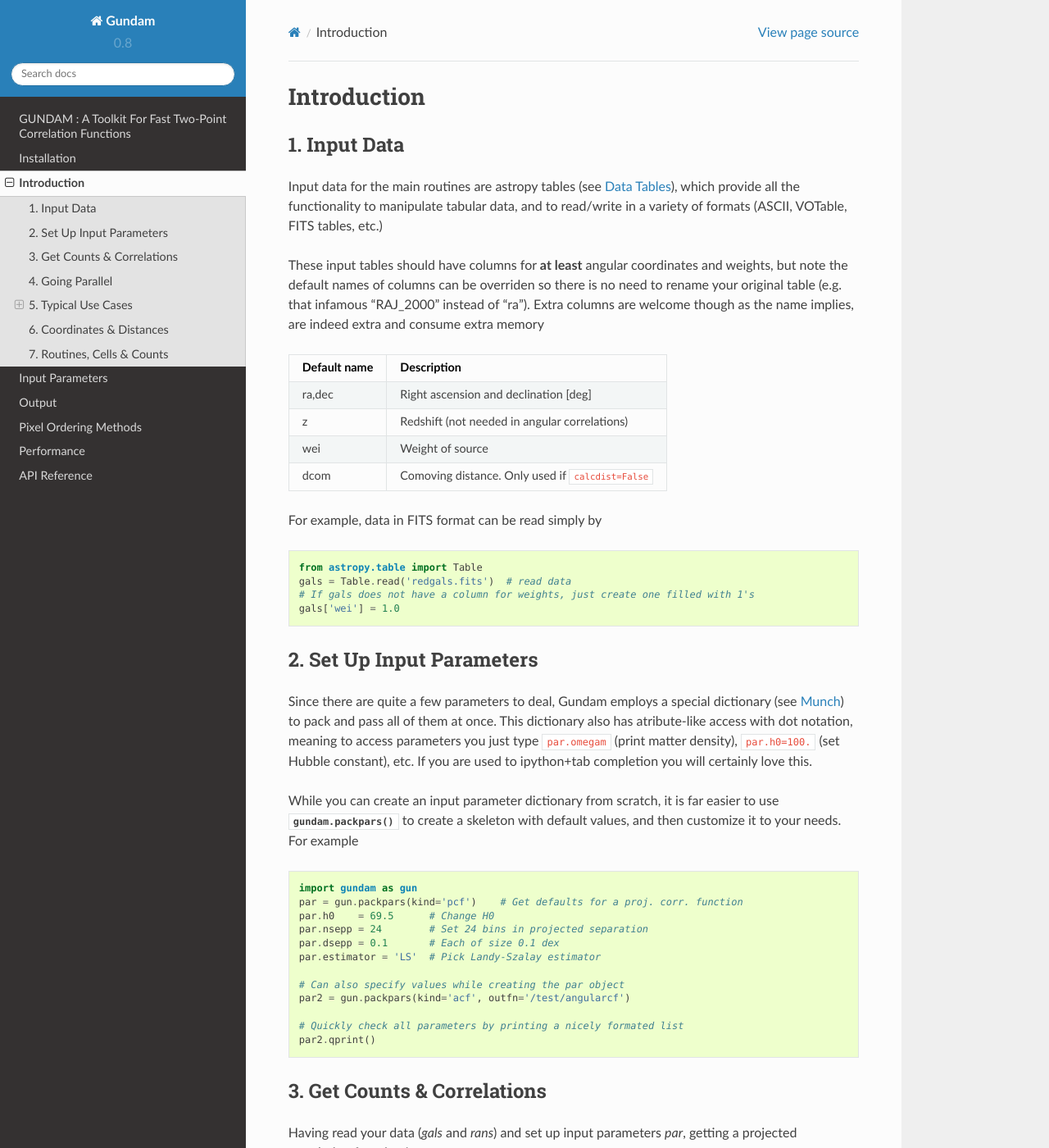
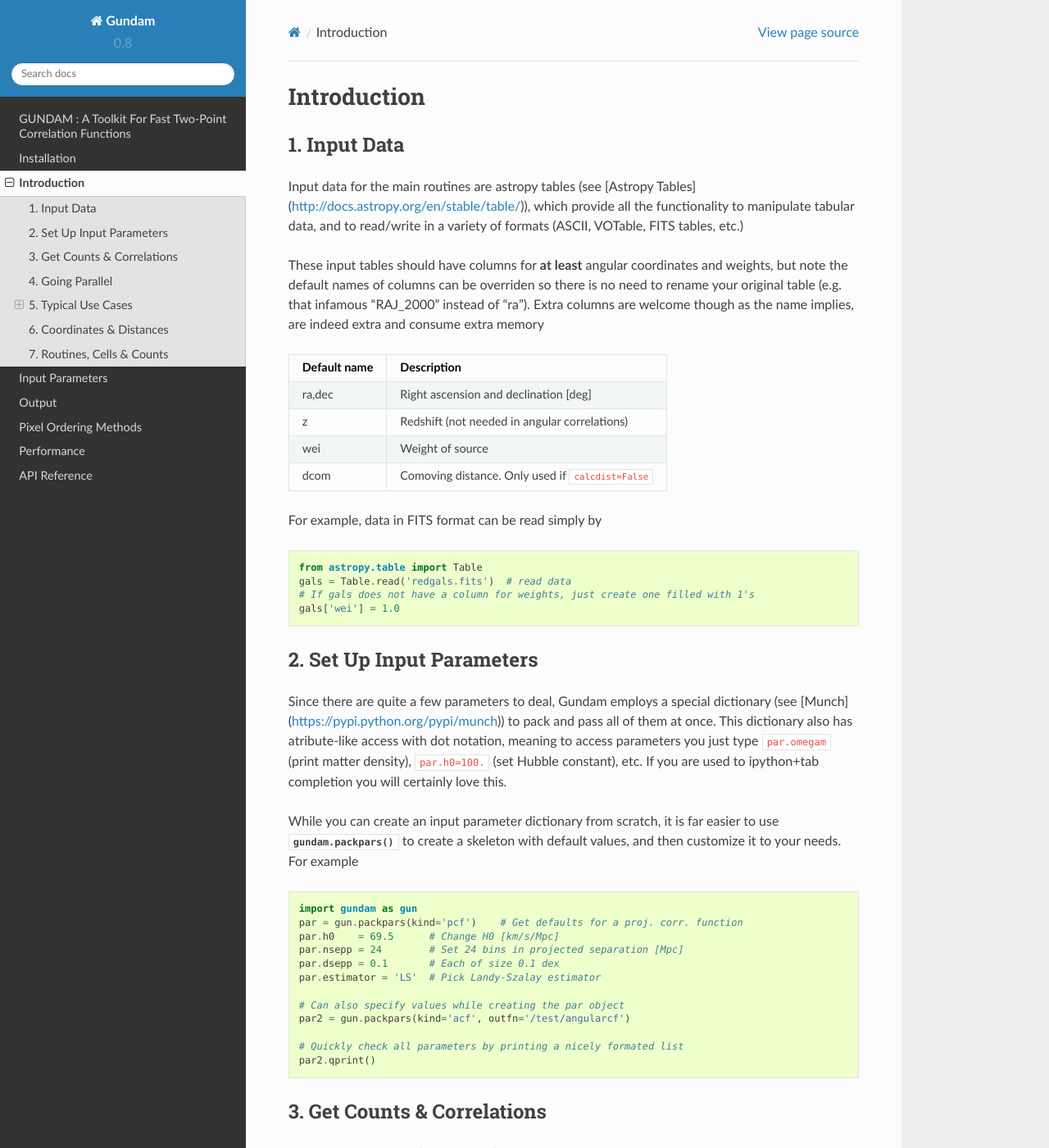
Before and after one commit to lincc-frameworks-mask-incubator/gundam, a Sphinx documentation site: the page built from docs/introduction.rst, in a window 1280 px wide and 1400 px high. Shown: the whole window at 82% size. Built offline with Sphinx 7.4.7 and the Read the Docs theme 2.0.0, drawn with Linux system fonts in a browser that asks for light colours.

Commit message:
update to v0.8

```diff
--- a/docs/introduction.rst
+++ b/docs/introduction.rst
@@ -8,7 +8,7 @@ Introduction
 =============
 
 Input data for the main routines are astropy tables (see
-`Data Tables <http://docs.astropy.org/en/stable/table/>`_), which provide
+[Astropy Tables](http://docs.astropy.org/en/stable/table/)), which provide
 all the functionality to manipulate tabular data, and to read/write in a variety
 of formats (ASCII, VOTable, FITS tables, etc.)
 
@@ -44,7 +44,7 @@ For example, data in FITS format can be read simply by
 ==========================
 
 Since there are quite a few parameters to deal, Gundam employs a special
-dictionary (see `Munch <https://pypi.python.org/pypi/munch>`_) to pack and pass
+dictionary (see [Munch](https://pypi.python.org/pypi/munch)) to pack and pass
 all of them at once. This dictionary also has atribute-like access with dot
 notation, meaning to access parameters you just type :code:`par.omegam` (print matter density),
 :code:`par.h0=100.` (set Hubble constant), etc. If you are used to ipython+tab
@@ -58,8 +58,8 @@ and then customize it to your needs. For example
 
     import gundam as gun
     par = gun.packpars(kind='pcf')    # Get defaults for a proj. corr. function
-    par.h0    = 69.5      # Change H0
-    par.nsepp = 24        # Set 24 bins in projected separation
+    par.h0    = 69.5      # Change H0 [km/s/Mpc]
+    par.nsepp = 24        # Set 24 bins in projected separation [Mpc]
     par.dsepp = 0.1       # Each of size 0.1 dex
     par.estimator = 'LS'  # Pick Landy-Szalay estimator
 
```
